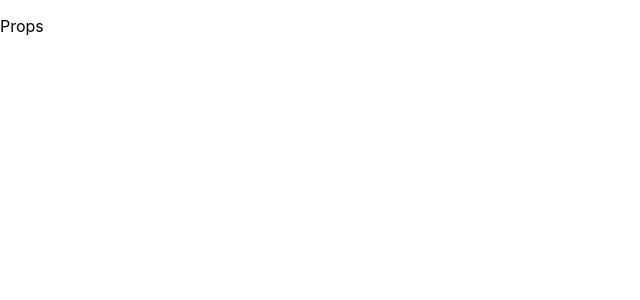
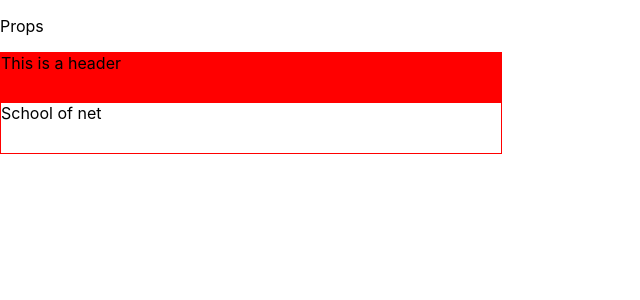
Before and after one commit to gabrielrmodesto/react, a React (Create React App) app in the folder app-react/: page / in a window 1280 px wide. Shown: the top 300 px of the page, without its empty margins (0-640 px from the left). Built offline with nearby package versions, Linux system fonts and the light colour scheme.

Commit message:
Props used in components to create a panel

```diff
--- /dev/null
+++ b/app-react/src/Panel.js
@@ -0,0 +1,21 @@
+import React, { Component } from 'react';
+
+export default class Panel extends Component {
+	constructor(props){
+		super(props);
+	}
+
+  	render() {
+		const { headercolor, headertext, data } = this.props;
+		return (
+			<div className="panel" style={{border: '1px solid red', width:'500px', height:'100px', position:'relative'}}>
+				<div className="panel-head" style={{width: '100%', height: '50px', background: headercolor}}>
+					{ headertext }
+				</div>
+				<div className="panel-body">
+					{data}
+				</div>
+			</div>
+		);
+	}
+}
--- a/app-react/src/Props.js
+++ b/app-react/src/Props.js
@@ -1,4 +1,5 @@
 import React, {	Component} from 'react';
+import Panel from './Panel';
 
 export default class Props extends Component {
 	constructor(props){
@@ -11,6 +12,7 @@ export default class Props extends Component {
 		return (
 			<div>
 				{ attr === 'p' ? <p>Props</p> : <h1>Props</h1>}
+				<Panel headercolor="red" headertext="This is a header" data="School of net" />
 			</div>
 		);
 	}
```
